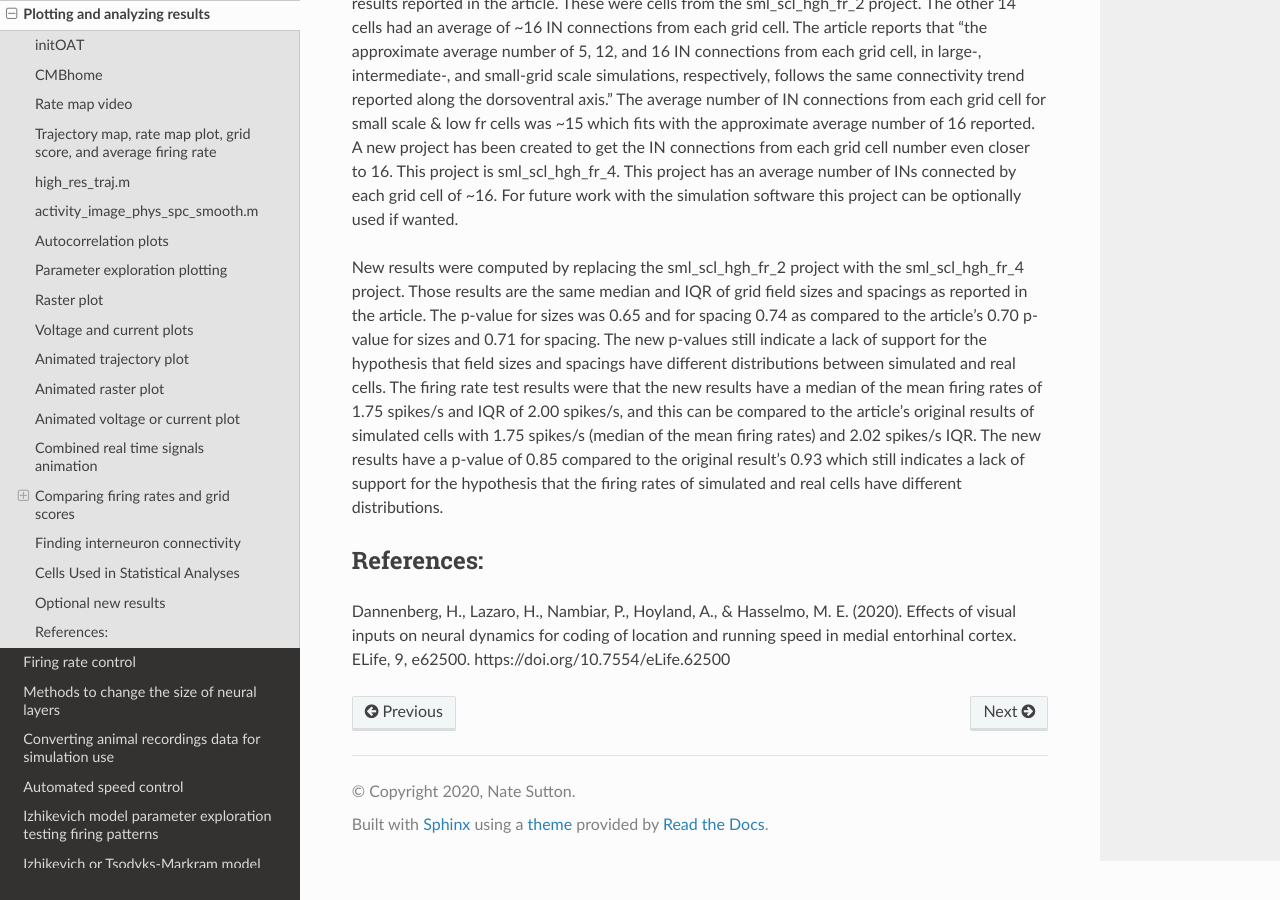
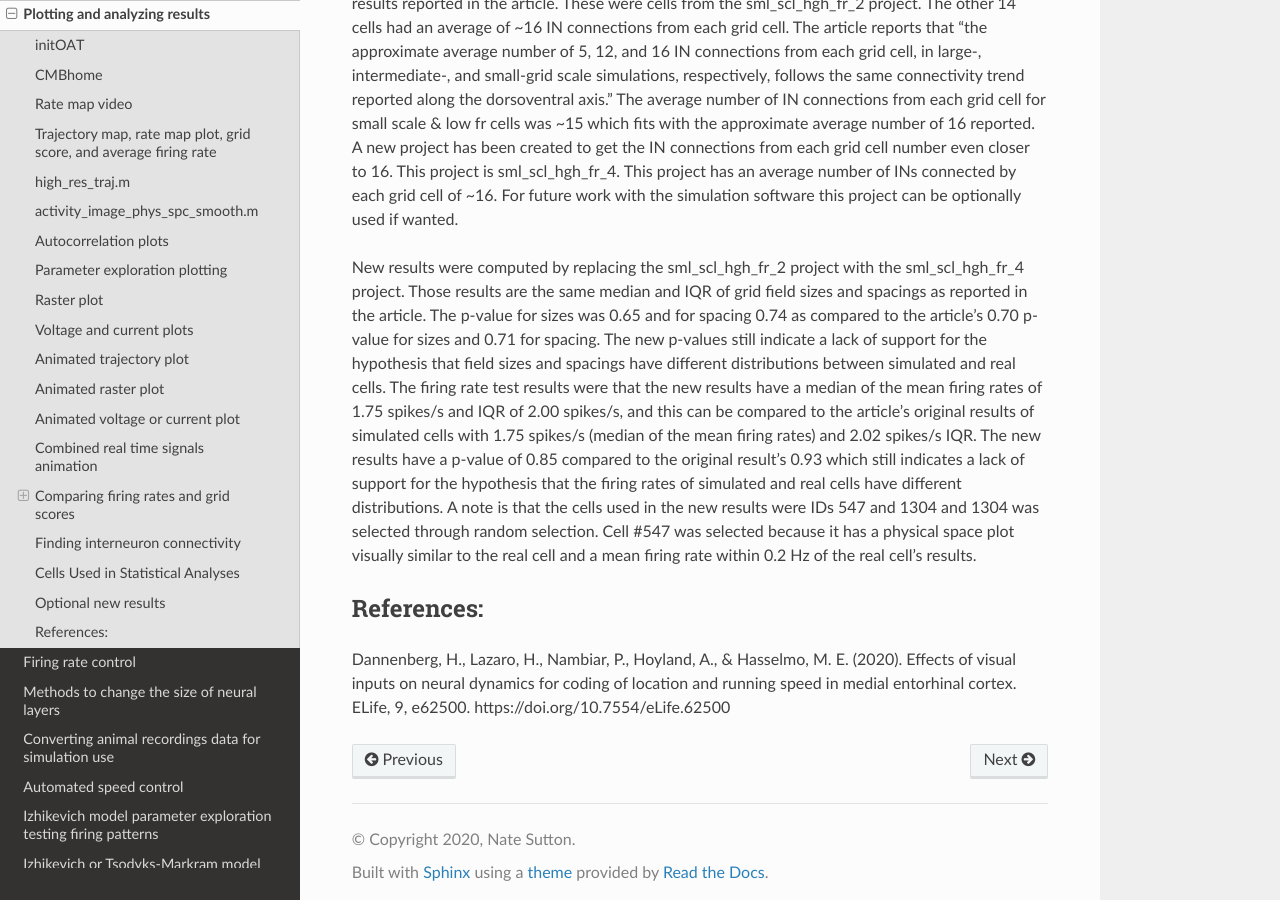
Before and after one commit to Hippocampome-Org/hco_dev_docs, a Sphinx documentation site: the page built from docs/spatial_nav/plotting_results.md, in a window 1280 px wide and 900 px high, scrolled down 9324 px. Built offline with Sphinx 7.4.7 and the Read the Docs theme 2.0.0, drawn with Linux system fonts in a browser that asks for light colours.

Commit message:
added optional sml_scl_hgh_fr_4 project results reporting

```diff
--- a/docs/spatial_nav/plotting_results.md
+++ b/docs/spatial_nav/plotting_results.md
@@ -233,7 +233,7 @@ The simulation projects were used for cells fitting certain grid scales and firi
 
 2 of 14 small scale & low fr cells had an average of 9 IN connections from grid cells in the statistical results reported in the article. These were cells from the sml_scl_hgh_fr_2 project. The other 14 cells had an average of ~16 IN connections from each grid cell. The article reports that "the approximate average number of 5, 12, and 16 IN connections from each grid cell, in large-, intermediate-, and small-grid scale simulations, respectively, follows the same connectivity trend reported along the dorsoventral axis." The average number of IN connections from each grid cell for small scale & low fr cells was ~15 which fits with the approximate average number of 16 reported. A new project has been created to get the IN connections from each grid cell number even closer to 16. This project is sml_scl_hgh_fr_4. This project has an average number of INs connected by each grid cell of ~16. For future work with the simulation software this project can be optionally used if wanted.
 
-New results were computed by replacing the sml_scl_hgh_fr_2 project with the sml_scl_hgh_fr_4 project. Those results are the same median and IQR of grid field sizes and spacings as reported in the article. The p-value for sizes was 0.65 and for spacing 0.74 as compared to the article's 0.70 p-value for sizes and 0.71 for spacing. The new p-values still indicate a lack of support for the hypothesis that field sizes and spacings have different distributions between simulated and real cells. The firing rate test results were that the new results have a median of the mean firing rates of 1.75 spikes/s and IQR of 2.00 spikes/s, and this can be compared to the article's original results of simulated cells with 1.75 spikes/s (median of the mean firing rates) and 2.02 spikes/s IQR. The new results have a p-value of 0.85 compared to the original result's 0.93 which still indicates a lack of support for the hypothesis that the firing rates of simulated and real cells have different distributions.
+New results were computed by replacing the sml_scl_hgh_fr_2 project with the sml_scl_hgh_fr_4 project. Those results are the same median and IQR of grid field sizes and spacings as reported in the article. The p-value for sizes was 0.65 and for spacing 0.74 as compared to the article's 0.70 p-value for sizes and 0.71 for spacing. The new p-values still indicate a lack of support for the hypothesis that field sizes and spacings have different distributions between simulated and real cells. The firing rate test results were that the new results have a median of the mean firing rates of 1.75 spikes/s and IQR of 2.00 spikes/s, and this can be compared to the article's original results of simulated cells with 1.75 spikes/s (median of the mean firing rates) and 2.02 spikes/s IQR. The new results have a p-value of 0.85 compared to the original result's 0.93 which still indicates a lack of support for the hypothesis that the firing rates of simulated and real cells have different distributions. A note is that the cells used in the new results were IDs 547 and 1304 and 1304 was selected through random selection. Cell #547 was selected because it has a physical space plot visually similar to the real cell and a mean firing rate within 0.2 Hz of the real cell's results.
 
 ## References:
 
```
